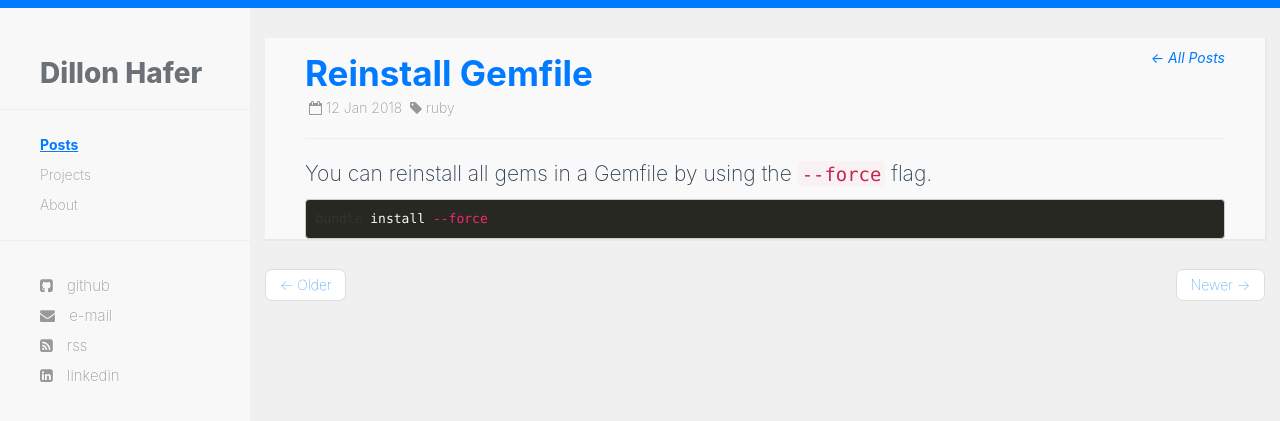
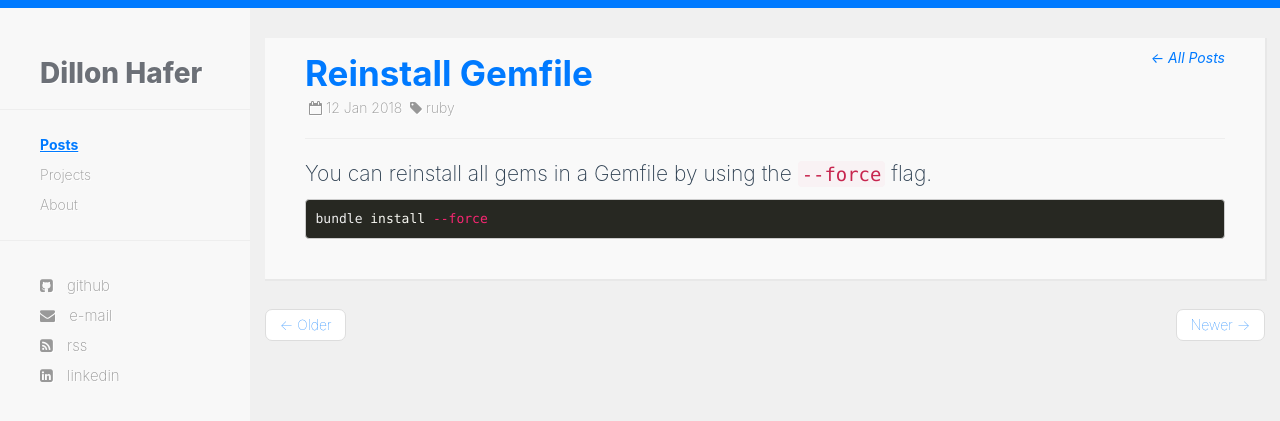
Before and after one commit to dillonhafer/dillonhafer.github.io, a Jekyll site: the page built from _posts/2018-01-12-reinstall-gemfile.md, in a window 1280 px wide. Shown: the top 421 px of the page. Built offline with Jekyll 4.4.1, drawn with Linux system fonts in a browser that asks for light colours.

Commit message:
Fix plain text formatting

```diff
--- a/_sass/_highlight.sass
+++ b/_sass/_highlight.sass
@@ -7,7 +7,7 @@ pre
   margin: 0 0 10px
   font-size: 13px
   line-height: 1.428571429
-  color: #333
+  color: #eee
   background-color: #f5f5f5
   border: 1px solid #ccc
   border-radius: 4px
--- a/css/styles.sass
+++ b/css/styles.sass
@@ -111,7 +111,7 @@ a .tag
   margin-bottom: 30px
   background-color: #f9f9f9
   box-shadow: 1px 1px 0 1px #e8e8e8
-  padding: 10px 40px 0
+  padding: 10px 40px 30px
   .breadcrumb
     float: right
     font-style: italic
```
